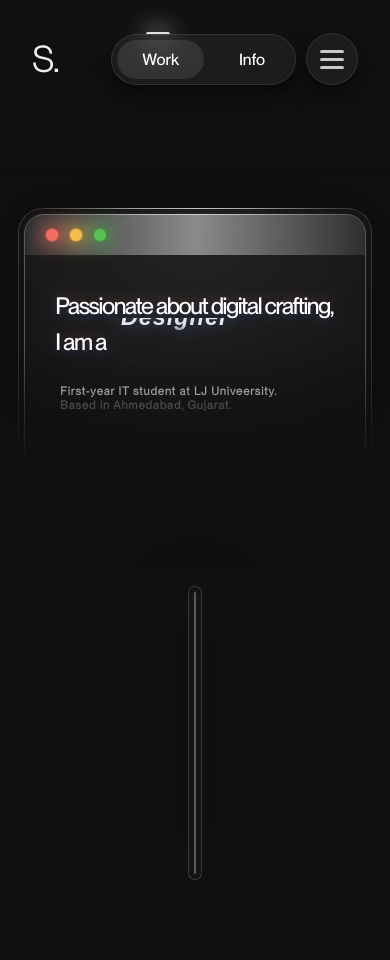
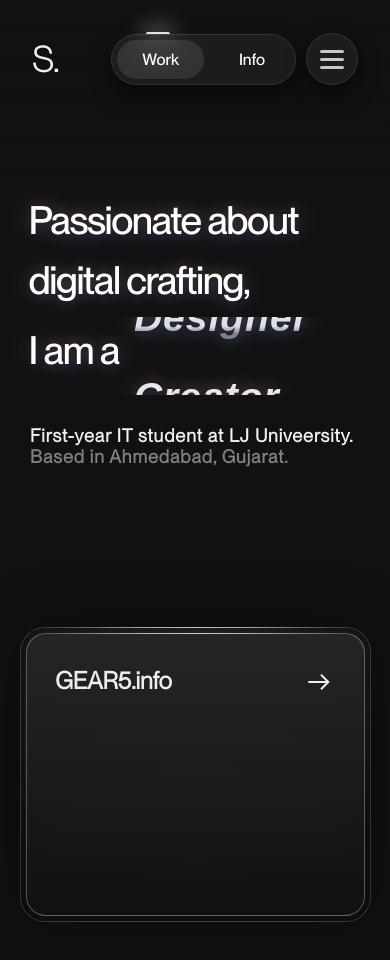
Before and after one commit to suryanshsinh/Suryanshsinh, a React (Vite) app: page / in a window 390 px wide. Shown: the top 960 px of the page. Built offline with nearby package versions, Linux system fonts and the light colour scheme; a web font is replaced by a local one.

Commit message:
projectcards

```diff
--- a/src/App.jsx
+++ b/src/App.jsx
@@ -2,6 +2,7 @@ import React from "react"
 import { BrowserRouter, Route, Link, Routes } from "react-router-dom"
 import Navbar from "./components/Navbar"
 import Window from "./components/Window"
+import HeroText from "./components/HeroText"
 import Loading from "./components/Loading"
 import Info from "./components/Info"
 import ProjectCard from "./components/ProjectCard"
@@ -13,9 +14,16 @@ function AppWork() {
             <main>
                 <Window />
                 <div className="fade-out"></div>
+                <div className="mobile-window">
+                    <HeroText />
+                    <div className="subtitles">
+                        <h3 className="subtitle">First-year IT student at LJ Univeersity.</h3>
+                        <h3 className="subtitle">Based in Ahmedabad, Gujarat.</h3>
+                    </div>
+                </div>
             </main>
             <section>
-                <ProjectCard />
+                <ProjectCard title="GEAR5.info"/>
             </section>
         </>
     )
--- a/src/components/HeroText.jsx
+++ b/src/components/HeroText.jsx
@@ -11,7 +11,6 @@ export default function Hero() {
                     <h2 className="word">Designer</h2>
                     <h2 className="word">Creator</h2>
                     <h2 className="word">Developer</h2>
-                    <div className="glare-bottom"></div>
                 </div>
             </div>
         </div>
--- a/src/components/Navbar.jsx
+++ b/src/components/Navbar.jsx
@@ -68,10 +68,10 @@ export default function Navbar({workPage, setWorkPage, setLoading}) {
                                 <div className="page-button-bg" style={menuBgStyles}></div>
                             </CSSTransition>
                             <Link to="/">
-                                <div className="page-button" onClick={() => {setWorkPage(true); setLoading(true)}}>Work</div>
+                                <div className="page-button" onClick={() => {!workPage && setWorkPage(true); !workPage && setLoading(true)}}>Work</div>
                             </Link>
                             <Link to="/info">
-                                <div className="page-button" onClick={() => {setWorkPage(false); setLoading(true);}}>Info</div>
+                                <div className="page-button" onClick={() => {workPage && setWorkPage(false); workPage && setLoading(true);}}>Info</div>
                             </Link>
                         </div>
                     </div>
--- a/src/components/ProjectCard.jsx
+++ b/src/components/ProjectCard.jsx
@@ -1,9 +1,19 @@
 import React from "react"
+import RightArrow from "../assets/right-arrow.svg"
+import './projectcard.css'
+import './window.css'
 
-export default function ProjectCard() {
+export default function ProjectCard(props) {
     return (
         <div className="window-outline work-window">
-            <div className="window"></div>
+            <div className="glare-top"></div>
+            <div className="window project">
+                <div className="glare-top"></div>
+                <div className="title">
+                    <h1>{props.title}</h1>
+                    {<img src={RightArrow} alt="right-arrow" className="right-arrow" />}
+                </div>
+            </div>
         </div>
     )
 }
--- a/src/components/navbar.css
+++ b/src/components/navbar.css
@@ -299,12 +299,12 @@
     gap: 5px;
     padding: 14px 18px;
     border-radius: 30px;
-    backdrop-filter: blur(10px);
-    transition: box-shadow 0.3s ease-in-out;
+    transition: box-shadow 0.3s ease-in-out, backdrop-filter 0.3s ease-in-out;
 }
 
 .link:hover {
-    box-shadow: inset   0 0 10px rgba(255, 255, 255, 0.4);
+    backdrop-filter: blur(10px);
+    box-shadow: inset 0 0 10px rgba(255, 255, 255, 0.4);
 }
 
 .external-link-arrow {
--- /dev/null
+++ b/src/components/projectcard.css
@@ -0,0 +1,46 @@
+.work-window {
+    position: relative;
+    margin: 0 2rem 2rem;
+    width: 100%;
+    max-width: 1000px;
+}
+
+.work-window .window {
+    position: relative;
+    display: flex;
+    font-family: "Neue Montreal Book", sans-serif;
+    padding: 2rem 1.8rem;
+    color: #eee;
+}
+
+.project .title {
+    display: flex;
+    justify-content: space-between;
+}
+
+.project .title img {
+    width: 2rem;
+    height: 2rem;
+}
+
+@media screen and (max-width: 1086px) {
+    .work-window {
+        margin: auto 5vw;
+        width: 75%;
+    }
+}
+
+@media screen and (max-width: 1000px) {
+    .work-window {
+        margin: auto 5vw;
+        width: 87%;
+    }
+}
+
+@media screen and (max-width: 480px) {
+    .work-window {
+        margin: 10rem 5vw;
+        width: 90%;
+    }
+
+}
--- a/src/components/window.css
+++ b/src/components/window.css
@@ -45,12 +45,8 @@
     align-items: center;
 }
 
-.work-window.work-window {
-    background: rgba(242, 242, 242, .04);
-}
-
 .work-window .window {
-    background-image: linear-gradient(190deg, #252525, #111);
+    background-image: linear-gradient(180deg, #252525, rgba(17, 17, 17, .7));
 }
 
 .title-bar-buttons {
@@ -99,6 +95,7 @@
     font-family: "Neue Montreal Medium", sans-serif;
     font-weight: 400;
     letter-spacing: -2px;
+    line-height: 60px;
     font-size: 60px;
     color: white;
 }
@@ -109,7 +106,7 @@
 
 .word-carousel {
     display: flex;
-    margin-top: 8px;
+    margin-top: 13px;
 }
 
 .words {
@@ -118,7 +115,7 @@
     height: 105px;
     color: transparent;
     overflow: hidden;
-    margin-top: -10px;
+    margin-top: -15px;
     margin-left: -5px;
 }
 
@@ -170,29 +167,8 @@
     color: rgba(242, 242, 242, .5);
 }
 
-.scroll-indicator {
-    display: flex;
-    justify-content: center;
-}
-
-.scroll-wheel {
-    display: flex;
-    justify-content: center;
-    width: 20px;
-    height: 50px;
-    margin-top: 60px;
-    border: 2px solid rgba(242, 242, 242, .2);
-    border-radius: 30px;
-    background-image: radial-gradient(circle farthest-side at 50% 0, rgba(220, 220, 220, .1), rgba(0, 0, 0, 0));
-}
-
-.scroll-handle {
-    width: 4px;
-    height: 20%;
-    transform: translateY(100%);
-    border-radius: 3px;
-    background-color: rgba(242, 242, 242, .3);
-    animation: scroll 3s ease-in-out infinite;
+.mobile-window {
+    display: none;
 }
 
 @keyframes scroll {
@@ -210,7 +186,7 @@
 @media screen and (max-width: 1086px) {
     .window-outline {
         height: 600px;
-        margin: 3rem 5vw;
+        margin: auto 5vw;
     }
 
     .hero {
@@ -223,6 +199,7 @@
 
     .words {
         height: 95px;
+        margin-top: -10px;
     }
 }
 
@@ -236,7 +213,8 @@
         font-size: 2vw;
     }
     .words {
-        height: 13vh;
+        height: 15vh;
+        margin-top: -8px;
     }
 
     .heading, .words h2 {
@@ -248,7 +226,9 @@
     .nav {
         padding: 2rem;
     }
-
+    .word-carousel {
+        margin-top: 0;
+    }
     .window-outline {
         margin: 3rem 0 9vw;
         height: 80vw;
@@ -258,6 +238,7 @@
     }
     .words {
         height: 12vw;
+        margin-top: -10px;
     }
     .subtitles {
         padding: 0 15px;
@@ -270,6 +251,13 @@
     .logo-2 { display: none; }
     .logo-3 { display: flex; }
 
+    .word-carousel {
+        margin-top: -5px;
+    }
+    .words {
+        height: 12vw;
+        margin-top: 0px;
+    }
     .links {
         display: none;
     }
@@ -286,3 +274,53 @@
         letter-spacing: -1.5px;
     }
 }
+
+@media screen and (max-width: 480px) {
+    main .window-outline {
+        display: none;
+    }
+    .words {
+        margin-top: -8px;
+    }
+    main .fade-out {
+        display: none;
+    }
+
+
+    .work-window {
+        margin: 5rem 2rem 2rem;
+    }
+    .hero {
+        margin: 30px;
+        padding: 0;
+    }
+
+    .word-carousel {
+        margin-top: 10px;
+    }
+    .words {
+        height: 20vw;
+    }
+
+    .heading, .words h2 {
+        font-size: 10vw;
+    }
+
+    .subtitles {
+        padding: 0 30px;
+        font-size: 4vw;
+    }
+    .mobile-window {
+        display: contents;
+    }
+}
+@media screen and (max-width: 400px){
+    .words {
+        margin-top: -3px;
+    }
+}
+@media screen and (max-width: 350px){
+    .heading {
+        line-height: 50px;
+    }
+}
```
Also changed, not shown: src/assets/right-arrow.svg (added).
